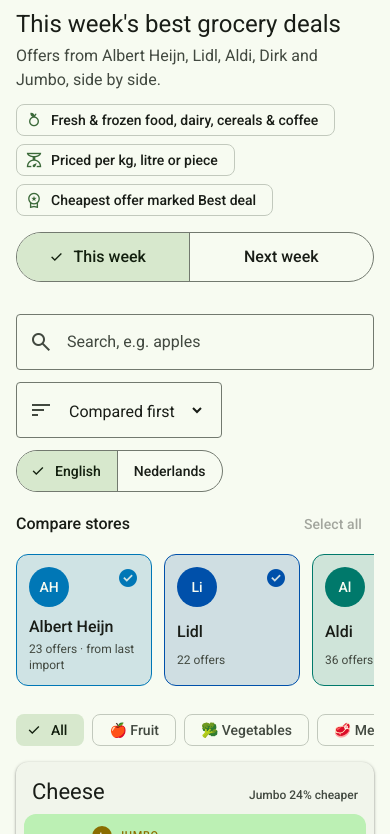
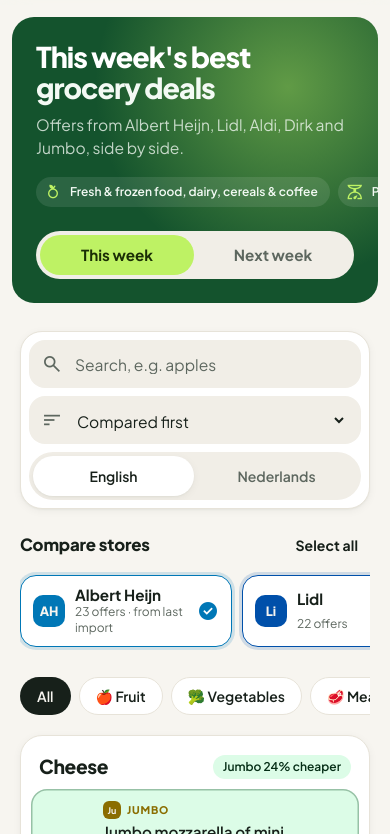
Before and after one commit to chandramohanV/GroceryPriceCompare, a website: page site/index.html in a window 390 px wide. Shown: the part 64-898 px from the top of the page. Drawn offline with nearby package versions, Linux system fonts and the light colour scheme; no server answers; files whose address does not match are found by name.

Commit message:
Reskin the site with modern.css
Add modern.css, loaded after style.css, with a "market" look: Plus Jakarta
Sans, warm paper neutrals, forest green and lime, a rounded hero banner and
a single toolbar row. It only overrides CSS, so the JS and HTML are unchanged.

Fixes found while checking it in light/dark at 1280px and 390px:
- Store avatars and the Lidl Plus badge keep style.css's theme-aware text
  colour instead of white, which was unreadable on dark mode's pale colours.
- Store tiles are wider on phones so the full store name fits.
- The scrolled app bar now follows a theme switch; colours inside the scroll
  keyframes kept the first theme, leaving a light bar on a dark page.

Co-Authored-By: Claude Opus 5.5 <noreply@anthropic.com>

```diff
--- /dev/null
+++ b/site/modern.css
@@ -0,0 +1,251 @@
+/* ==========================================================================
+   modern.css — a fresh "market" reskin for Weekly Grocery Deals.
+   Load it AFTER style.css. It only overrides tokens and rules, so every
+   class and id the JavaScript uses keeps working unchanged.
+   ========================================================================== */
+@import url("https://fonts.googleapis.com/css2?family=Plus+Jakarta+Sans:wght@400;500;600;700;800&display=swap");
+
+:root {
+  /* Brand: deep forest ink + a fresh lime for "best deal" */
+  --md-primary: light-dark(#14532d, #86efac);
+  --md-on-primary: light-dark(#ffffff, #052e16);
+  --md-primary-container: light-dark(#dcfce7, #133b22);
+  --md-on-primary-container: light-dark(#052e16, #dcfce7);
+  --md-secondary: light-dark(#3f5246, #b6c8bb);
+  --md-secondary-container: light-dark(#14532d, #86efac);
+  --md-on-secondary-container: light-dark(#ffffff, #052e16);
+
+  /* Warm paper neutrals instead of green-tinted greys */
+  --md-surface: light-dark(#f7f5f0, #0e110f);
+  --md-surface-container-low: light-dark(#ffffff, #171b18);
+  --md-surface-container: light-dark(#f1eee7, #1c211d);
+  --md-surface-container-high: light-dark(#ffffff, #212722);
+  --md-surface-container-highest: light-dark(#ece8df, #29302a);
+  --md-on-surface: light-dark(#17201a, #edf1ec);
+  --md-on-surface-variant: light-dark(#5d675f, #a3ada5);
+  --md-outline: light-dark(#d5d0c4, #3a433c);
+  --md-outline-variant: light-dark(#e7e3d9, #262d28);
+
+  --deal: light-dark(#b42318, #ffb4a8);
+  --deal-container: light-dark(#fee4e2, #4a1410);
+  --lime: light-dark(#bef264, #a3e635);
+  --on-lime: #1a2e05;
+
+  --shape-xs: 6px;
+  --shape-s: 10px;
+  --shape-m: 16px;
+  --shape-l: 22px;
+  --shape-xl: 28px;
+
+  --elevation-1: 0 1px 2px rgb(23 32 26 / 0.04), 0 2px 8px rgb(23 32 26 / 0.05);
+  --elevation-2: 0 2px 4px rgb(23 32 26 / 0.05), 0 12px 32px rgb(23 32 26 / 0.10);
+
+  --font-family: "Plus Jakarta Sans", system-ui, -apple-system, "Segoe UI", sans-serif;
+  --type-headline-small: 800 clamp(1.75rem, 1.2rem + 2.4vw, 2.75rem)/1.08 var(--font-family);
+  --type-title-large: 700 1.25rem/1.6rem var(--font-family);
+  --type-title-medium: 600 1rem/1.5rem var(--font-family);
+  --type-body-large: 400 0.975rem/1.45rem var(--font-family);
+  --type-label-large: 600 0.875rem/1.25rem var(--font-family);
+  --type-label-medium: 600 0.75rem/1rem var(--font-family);
+  --type-label-small: 700 0.6875rem/1rem var(--font-family);
+}
+
+body { -webkit-font-smoothing: antialiased; }
+.wrap { max-width: 1200px; padding: 0 20px; }
+::selection { background: var(--lime); color: var(--on-lime); }
+:focus-visible { outline: 2px solid var(--md-primary); outline-offset: 2px; }
+
+/* ---------- App bar: frosted glass ---------- */
+/* The scroll animation (style.css) only moves this number: colours inside keyframes keep the theme they
+   were first computed in, so a theme switch would leave a light bar on a dark page. */
+@property --app-bar-scrolled { syntax: "<number>"; inherits: false; initial-value: 0; }
+.app-bar {
+  background: color-mix(in srgb, var(--md-surface) calc(78% + 10% * var(--app-bar-scrolled)), transparent);
+  backdrop-filter: saturate(1.6) blur(14px); -webkit-backdrop-filter: saturate(1.6) blur(14px);
+  border-bottom: 1px solid color-mix(in srgb, var(--md-outline-variant) calc(100% * var(--app-bar-scrolled)), transparent);
+}
+@supports (animation-timeline: scroll()) {
+  @keyframes app-bar-scrolled { to { --app-bar-scrolled: 1; } }
+}
+.app-bar-row { min-height: 68px; gap: 6px; }
+.app-bar-icon {
+  display: grid; place-items: center; width: 36px; height: 36px; border-radius: 11px;
+  background: #14532d; color: #bef264; font-size: 20px;
+}
+@media (max-width: 640px) { h1 { font-size: 1rem; white-space: nowrap; overflow: hidden; text-overflow: ellipsis; } }
+@media (max-width: 480px) { .app-bar-icon { display: none; } }
+h1 { font: 800 1.125rem/1.2 var(--font-family); letter-spacing: -0.02em; }
+.btn.text { color: var(--md-on-surface); }
+.app-bar-row .btn.text { border-radius: var(--shape-full); padding: 0 14px; height: 38px; }
+.app-bar-row a.btn.text[href="#update"] {
+  background: var(--md-primary); color: var(--md-on-primary);
+}
+.count { background: var(--lime); color: var(--on-lime); }
+
+/* ---------- Hero: a contained banner ---------- */
+.hero { padding: 12px 0 8px; }
+.hero > .wrap {
+  position: relative; overflow: hidden; isolation: isolate;
+  width: calc(100% - 40px); max-width: 1160px; margin: 0 auto;
+  padding: clamp(24px, 4vw, 48px); border-radius: var(--shape-xl);
+  background: #14532d; color: #f3faf4;
+}
+@media (prefers-color-scheme: dark) { :root:not([data-theme="light"]) .hero > .wrap { background: #10301d; } }
+:root[data-theme="dark"] .hero > .wrap { background: #10301d; }
+.hero > .wrap::before {
+  content: ""; position: absolute; z-index: -1; right: -120px; top: -140px; width: 420px; height: 420px;
+  border-radius: 50%; background: radial-gradient(circle, rgb(190 242 100 / 0.45), transparent 65%);
+}
+.hero > .wrap::after {
+  content: "🍎 🥦 🧀 ☕"; position: absolute; z-index: -1; right: clamp(16px, 4vw, 48px); bottom: 18px;
+  font-size: clamp(28px, 4vw, 44px); letter-spacing: 6px; opacity: 0.9;
+}
+.hero-title { max-width: 18ch; margin: 0 0 10px; letter-spacing: -0.035em; }
+.hero-title::first-line { color: #fff; }
+.sub { color: rgb(243 250 244 / 0.78); max-width: 52ch; margin-bottom: 18px; }
+.hero-facts { gap: 8px; }
+.hero-facts li {
+  height: 30px; padding: 0 12px 0 8px; border: 0; border-radius: var(--shape-full);
+  background: rgb(255 255 255 / 0.1); color: #f3faf4; font: var(--type-label-medium);
+}
+.hero-facts .material-symbols-outlined { color: var(--lime); }
+.week-switch {
+  margin-top: 24px; border: 0; padding: 4px; gap: 4px;
+  background: rgb(0 0 0 / 0.22); border-radius: var(--shape-full);
+}
+.week-switch button {
+  height: 42px; border-radius: var(--shape-full); color: #f3faf4; font: 700 0.95rem/1 var(--font-family);
+}
+.week-switch button + button { border-left: 0; }
+.hero .week-switch button.on { background: var(--lime); color: var(--on-lime); box-shadow: none; padding-left: 24px; }
+.week-switch button.on::before { display: none; }
+.hero .status { color: rgb(243 250 244 / 0.8); }
+@media (max-width: 640px) {
+  .hero > .wrap { width: calc(100% - 24px); border-radius: var(--shape-l); }
+  .hero > .wrap::after { display: none; }
+  .hero-facts { flex-wrap: nowrap; overflow-x: auto; scrollbar-width: none; margin-right: -24px; }
+  .hero-facts li { flex: none; }
+}
+
+/* ---------- Toolbar: one tidy row ---------- */
+.controls {
+  margin: 20px 0 16px; padding: 8px; gap: 8px;
+  background: var(--md-surface-container-low); border: 1px solid var(--md-outline-variant);
+  border-radius: var(--shape-l); box-shadow: var(--elevation-1);
+}
+.field {
+  height: 48px; border: 0; border-radius: var(--shape-m);
+  background: var(--md-surface-container); padding: 0 14px 0 12px; gap: 10px;
+}
+.field:hover { border-color: transparent; background: color-mix(in srgb, var(--md-on-surface) 6%, var(--md-surface-container)); }
+.field:focus-within { box-shadow: inset 0 0 0 2px var(--md-primary); background: var(--md-surface-container-low); }
+.field .material-symbols-outlined { font-size: 22px; }
+.seg { border: 0; background: var(--md-surface-container); padding: 4px; gap: 2px; }
+.seg button { height: 40px; border-radius: var(--shape-full); color: var(--md-on-surface-variant); }
+.seg button + button { border-left: 0; }
+.seg button.on { background: var(--md-surface-container-low); color: var(--md-on-surface); box-shadow: var(--elevation-1); padding-left: 16px; }
+.controls .seg button.on::before { display: none; }
+@media (max-width: 640px) {
+  .controls { display: grid; grid-template-columns: 1fr; }
+  .controls .seg { display: flex; }
+  .controls .seg button { flex: 1; justify-content: center; }
+}
+
+/* ---------- Store picker: compact pills ---------- */
+.store-picker-head h2 { font: 800 1.05rem/1.4 var(--font-family); letter-spacing: -0.01em; }
+.store-tiles { grid-auto-columns: minmax(168px, 1fr); gap: 10px; }
+.store-tile {
+  grid-template-columns: auto 1fr auto; grid-template-areas: "avatar name check" "avatar count check";
+  align-items: center; gap: 0 12px; min-height: 0; padding: 12px 14px;
+  background: var(--md-surface-container-low); border: 1.5px solid var(--md-outline-variant);
+  border-radius: var(--shape-m);
+}
+.store-tile.on { background: var(--md-surface-container-low); border-color: var(--store); box-shadow: 0 0 0 3px color-mix(in srgb, var(--store) 16%, transparent); }
+.store-avatar { width: 38px; height: 38px; margin: 0; border-radius: 12px; font: 800 0.8rem/1 var(--font-family); }
+.store-tile:not(.on) .store-avatar { opacity: 0.35; filter: grayscale(1); }
+.store-tile:not(.on) .store-tile-name { color: var(--md-on-surface-variant); }
+.store-tile-name { font: 700 0.95rem/1.2 var(--font-family); white-space: nowrap; overflow: hidden; text-overflow: ellipsis; }
+.store-check { align-self: center; }
+/* The tiles scroll sideways on phones, so give each one room for the full store name. */
+@media (max-width: 640px) {
+  .store-tiles { grid-auto-columns: minmax(212px, 1fr); }
+  .store-tile { gap: 0 10px; padding: 10px 12px; }
+  .store-avatar { width: 32px; height: 32px; border-radius: 10px; }
+}
+
+/* ---------- Category chips ---------- */
+.filter-chips { padding: 6px 0 20px; gap: 8px; scrollbar-width: none; }
+.filter-chips button {
+  height: 38px; padding: 0 16px; border-radius: var(--shape-full);
+  background: var(--md-surface-container-low); border: 1px solid var(--md-outline-variant);
+  color: var(--md-on-surface); font: 600 0.875rem/1 var(--font-family);
+}
+.filter-chips button.on { background: var(--md-on-surface); color: var(--md-surface); padding-left: 16px; }
+.filter-chips button.on::before { display: none; }
+
+/* ---------- Product cards ---------- */
+.grid { grid-template-columns: repeat(auto-fill, minmax(340px, 1fr)); gap: 18px; align-items: start; }
+.card {
+  background: var(--md-surface-container-low); border: 1px solid var(--md-outline-variant);
+  border-radius: var(--shape-l); box-shadow: var(--elevation-1);
+}
+@media (hover: hover) { .card:not(.update):hover { box-shadow: var(--elevation-2); transform: translateY(-2px); } }
+.card { transition: box-shadow 200ms var(--ease-standard), transform 200ms var(--ease-standard); }
+.card-h { align-items: center; padding: 18px 18px 10px; }
+.card-h h2 { font: 800 1.2rem/1.3 var(--font-family); letter-spacing: -0.02em; }
+.tag {
+  padding: 4px 10px; border-radius: var(--shape-full);
+  background: var(--md-primary-container); color: var(--md-on-primary-container); font: var(--type-label-medium);
+  white-space: nowrap;
+}
+.rows { padding: 0 10px 10px; }
+.row { grid-template-columns: 52px 1fr auto auto; padding: 12px 6px 12px 10px; gap: 10px; }
+.row + .row { border-top: 1px dashed var(--md-outline); }
+.row.best {
+  background: var(--md-primary-container); color: var(--md-on-surface);
+  box-shadow: inset 0 0 0 1.5px color-mix(in srgb, var(--md-primary) 35%, transparent);
+}
+.row.best .small, .row.best .price .unit, .row.best .price .old { color: var(--md-on-surface-variant); opacity: 1; }
+.row.best .price .member { color: var(--store); opacity: 1; }
+.thumb { width: 52px; height: 52px; border-radius: 14px; background: #fff; border: 1px solid var(--md-outline-variant); }
+.thumb.ph { background: var(--md-surface-container); border: 0; font-size: 28px; }
+.store { font: 800 0.66rem/1 var(--font-family); letter-spacing: 0.08em; margin-bottom: 3px; }
+.store .store-avatar { border-radius: 6px; width: 18px; height: 18px; }
+.name { font: 600 0.95rem/1.3 var(--font-family); }
+.small { font: 400 0.8rem/1.2rem var(--font-family); }
+.badge { height: 22px; padding: 0 8px; border-radius: var(--shape-full); font: 700 0.68rem/1 var(--font-family); }
+.badge.best { background: var(--lime); color: var(--on-lime); }
+.badge.best::before { content: "★ "; white-space: pre; }
+.price .now { font: 800 1.3rem/1.2 var(--font-family); letter-spacing: -0.02em; }
+.row.best .price .now { color: var(--md-primary); }
+.price .old { font: 500 0.8rem/1 var(--font-family); }
+.price .member { font: 700 0.8rem/1.3 var(--font-family); }
+.icon-btn.add {
+  width: 42px; height: 42px; border-radius: 14px;
+  background: var(--md-surface-container); color: var(--md-on-surface);
+}
+.icon-btn.add .material-symbols-outlined { font-size: 21px; }
+.icon-btn.add.on { background: var(--md-primary); color: var(--md-on-primary); }
+.icon-btn.add.on .material-symbols-outlined { font-variation-settings: "FILL" 1; }
+@media (max-width: 480px) {
+  .grid { grid-template-columns: 1fr; }
+  .row { grid-template-columns: 52px 1fr auto; }
+  .thumb { width: 52px; height: 52px; }
+}
+
+/* ---------- Update panel, footer, dialogs ---------- */
+.card.update {
+  background: var(--md-surface-container-low); border: 1px solid var(--md-outline-variant);
+  box-shadow: none; border-radius: var(--shape-xl); padding: clamp(20px, 4vw, 36px);
+}
+.update h2 { font: 800 1.6rem/1.2 var(--font-family); letter-spacing: -0.02em; }
+.update h3 { font: 700 1rem/1.4 var(--font-family); }
+.update-step { border-top: 1px dashed var(--md-outline); }
+.btn { font: 700 0.875rem/1 var(--font-family); }
+.btn.filled, .btn.tonal { background: var(--md-primary); color: var(--md-on-primary); }
+.btn.tonal { background: var(--md-primary-container); color: var(--md-on-primary-container); }
+.foot { font: 400 0.8rem/1.3rem var(--font-family); padding-top: 24px; border-top: 1px solid var(--md-outline-variant); }
+.dialog { background: var(--md-surface-container-high); border: 1px solid var(--md-outline-variant); box-shadow: var(--elevation-2); }
+.dialog::backdrop { background: rgb(14 17 15 / 0.45); backdrop-filter: blur(4px); }
+.dialog-h h2 { font: 800 1.4rem/1.2 var(--font-family); letter-spacing: -0.02em; }
+.list-item { border-bottom: 1px dashed var(--md-outline); padding: 8px 0; }
```
Also changed, not shown: site/index.html (+1 -0 lines), README.md.
